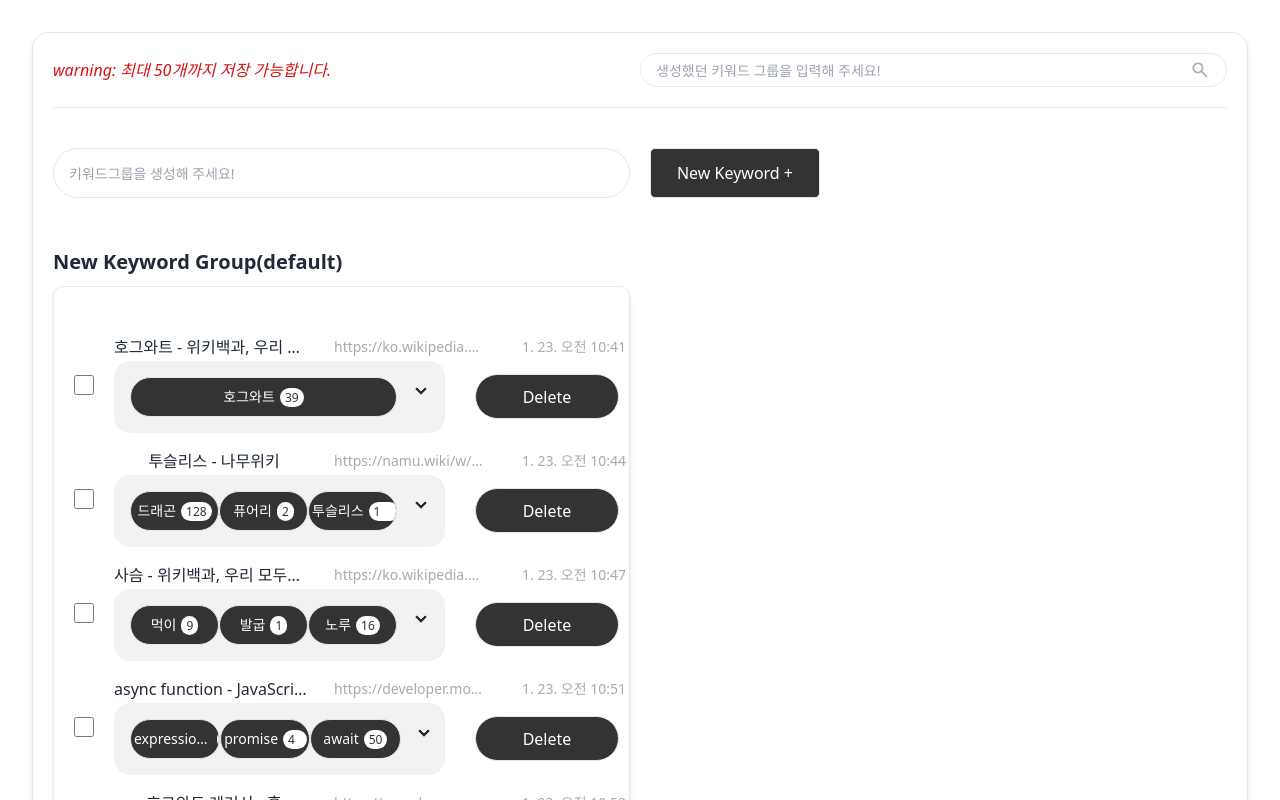
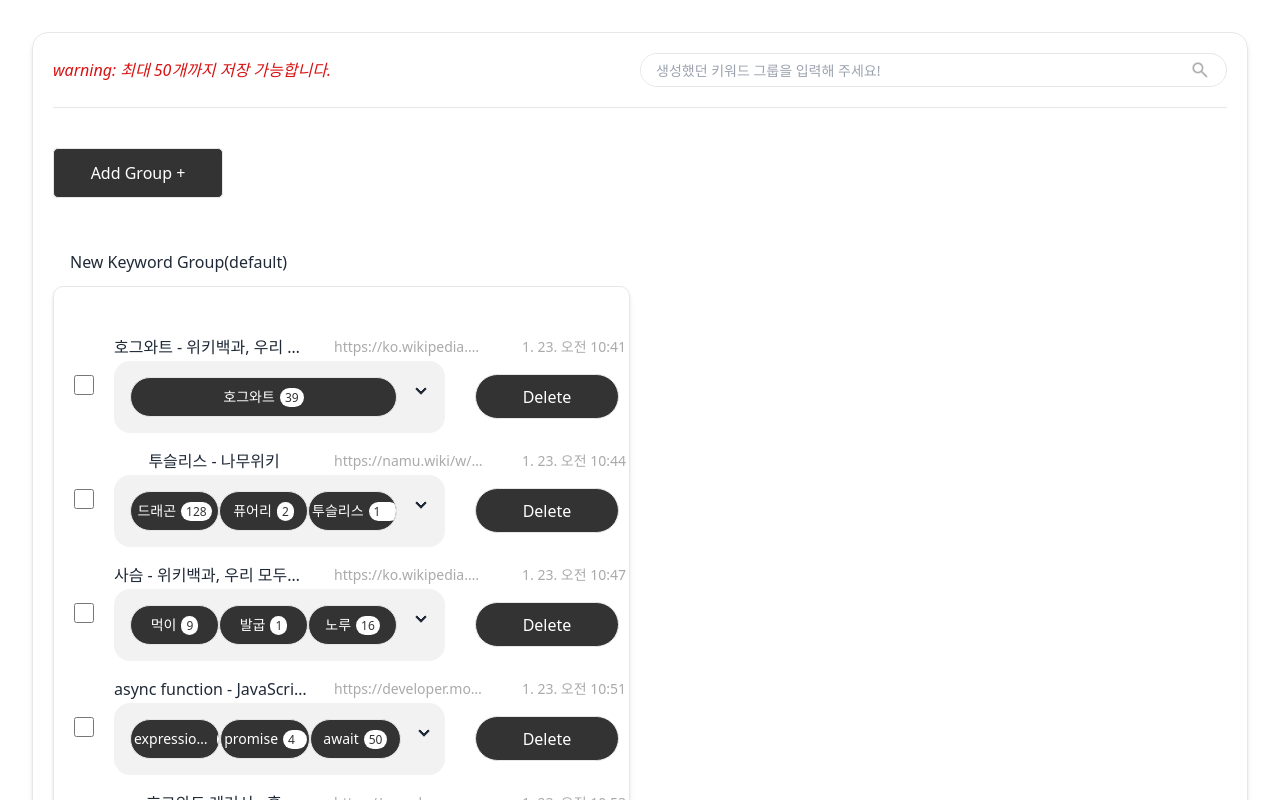
Before and after one commit to mpnisck/sticky-searcher-website-mirror, a React (Vite) app: page / in a window 1280 px wide. Shown: the top 800 px of the page. Built offline with nearby package versions, Linux system fonts and the light colour scheme.

Commit message:
feat: 새로운 그룹 추가 및 그룹명 동적 설정

```diff
--- /dev/null
+++ b/src/History/ChangeGroupName.jsx
@@ -0,0 +1,49 @@
+import PropTypes from "prop-types";
+import { useState } from "react";
+
+export default function ChangeGroupName({ defaultGroupName, changeGroupName }) {
+  const [inputText, setInputText] = useState(defaultGroupName);
+  const [isChangeName, setIsChangeName] = useState(true);
+
+  function handleChange(event) {
+    setInputText(event.target.value);
+  }
+
+  function handleFixGroupName(event) {
+    if (event.key === "Enter") {
+      changeGroupName[changeGroupName.length - 1].name = inputText;
+      setIsChangeName(false);
+    }
+  }
+
+  function handleChangeGroupName() {
+    setIsChangeName(true);
+  }
+
+  return (
+    <>
+      {isChangeName ? (
+        <input
+          type="text"
+          placeholder="그룹명을 입력해주세요."
+          value={inputText}
+          onChange={handleChange}
+          onKeyDown={handleFixGroupName}
+          className="input input-ghost w-full"
+        />
+      ) : (
+        <div
+          onClick={handleChangeGroupName}
+          className="flex"
+        >
+          {inputText}
+        </div>
+      )}
+    </>
+  );
+}
+
+ChangeGroupName.propTypes = {
+  defaultGroupName: PropTypes.string.isRequired,
+  changeGroupName: PropTypes.array.isRequired,
+};
--- a/src/History/DragAndDrop.jsx
+++ b/src/History/DragAndDrop.jsx
@@ -1,7 +1,7 @@
 import { useRef, useState } from "react";
 
 import sample from "../../sample.json";
-import NewKeywordButton from "../shared/NewKeywordButton";
+import AddGroupButton from "../shared/AddGroupButton";
 import KeywordGroup from "./KeywordGroup";
 
 export default function DragAndDrop() {
@@ -56,10 +56,11 @@ export default function DragAndDrop() {
 
   return (
     <>
-      <NewKeywordButton addGroup={createHistoryGroup} />
+      <AddGroupButton addGroup={createHistoryGroup} />
       {historyGroups.map((historyGroup, historyGroupIndex) => (
         <KeywordGroup
           key={historyGroup.id}
+          changeGroupName={historyGroups}
           groupName={historyGroup.name}
           historyGroup={historyGroup}
           onDragStart={(history) => startDrag(historyGroupIndex, history)}
--- a/src/History/KeywordGroup.jsx
+++ b/src/History/KeywordGroup.jsx
@@ -1,9 +1,10 @@
 import PropTypes from "prop-types";
 
+import ChangeGroupName from "./ChangeGroupName";
 import HistoryItem from "./HistoryItem";
-import NewKeyword from "./NewKeyword";
 
 export default function KeywordGroup({
+  changeGroupName,
   groupName,
   historyGroup,
   onDragStart,
@@ -11,7 +12,10 @@ export default function KeywordGroup({
 }) {
   return (
     <div className="newGroup">
-      <NewKeyword groupName={groupName} />
+      <ChangeGroupName
+        defaultGroupName={groupName}
+        changeGroupName={changeGroupName}
+      />
       <div className="flex justify-center items-center">
         <div
           className="text-left w-[100%] shadow-md rounded-[10px]"
@@ -39,6 +43,7 @@ export default function KeywordGroup({
 }
 
 KeywordGroup.propTypes = {
+  changeGroupName: PropTypes.array.isRequired,
   groupName: PropTypes.string.isRequired,
   historyGroup: PropTypes.object.isRequired,
   onDragStart: PropTypes.func.isRequired,
--- a/src/History/NewKeyword.jsx
+++ /dev/null
@@ -1,11 +0,0 @@
-import PropTypes from "prop-types";
-
-export default function NewKeyword({ groupName }) {
-  return (
-    <h3 className="text-left text-xl font-semibold py-[10px]">{groupName}</h3>
-  );
-}
-
-NewKeyword.propTypes = {
-  groupName: PropTypes.string.isRequired,
-};
--- /dev/null
+++ b/src/shared/AddGroupButton.jsx
@@ -0,0 +1,22 @@
+import PropTypes from "prop-types";
+
+export default function AddGroupButton({ addGroup }) {
+  function handleAddGroup() {
+    addGroup("");
+  }
+
+  return (
+    <>
+      <button
+        className="bg-[#333] col-span-2 text-[#fff] border w-[170px] h-[50px] rounded-[5px] my-[20px]"
+        onClick={handleAddGroup}
+      >
+        Add Group +
+      </button>
+    </>
+  );
+}
+
+AddGroupButton.propTypes = {
+  addGroup: PropTypes.func.isRequired,
+};
--- a/src/shared/NewKeywordButton.jsx
+++ /dev/null
@@ -1,42 +0,0 @@
-import PropTypes from "prop-types";
-import { useState } from "react";
-
-export default function NewKeywordButton({ addGroup }) {
-  const [inputText, setInputText] = useState("");
-
-  function handleChange(event) {
-    setInputText(event.target.value);
-  }
-
-  function handleClick() {
-    addGroup(inputText);
-    setInputText("");
-  }
-
-  return (
-    <>
-      <label
-        htmlFor="text"
-        className="w-[100%] flex justify-between items-center rounded-full"
-      >
-        <input
-          onChange={handleChange}
-          type="text"
-          placeholder="키워드그룹을 생성해 주세요!"
-          value={inputText}
-          className="inline border w-full h-[50px] rounded-full font-normal text-sm text-[#333] px-[15px]"
-        />
-      </label>
-      <button
-        className="bg-[#333] text-[#fff] border w-[170px] h-[50px] rounded-[5px] my-[20px]"
-        onClick={handleClick}
-      >
-        New Keyword +
-      </button>
-    </>
-  );
-}
-
-NewKeywordButton.propTypes = {
-  addGroup: PropTypes.func.isRequired,
-};
```
